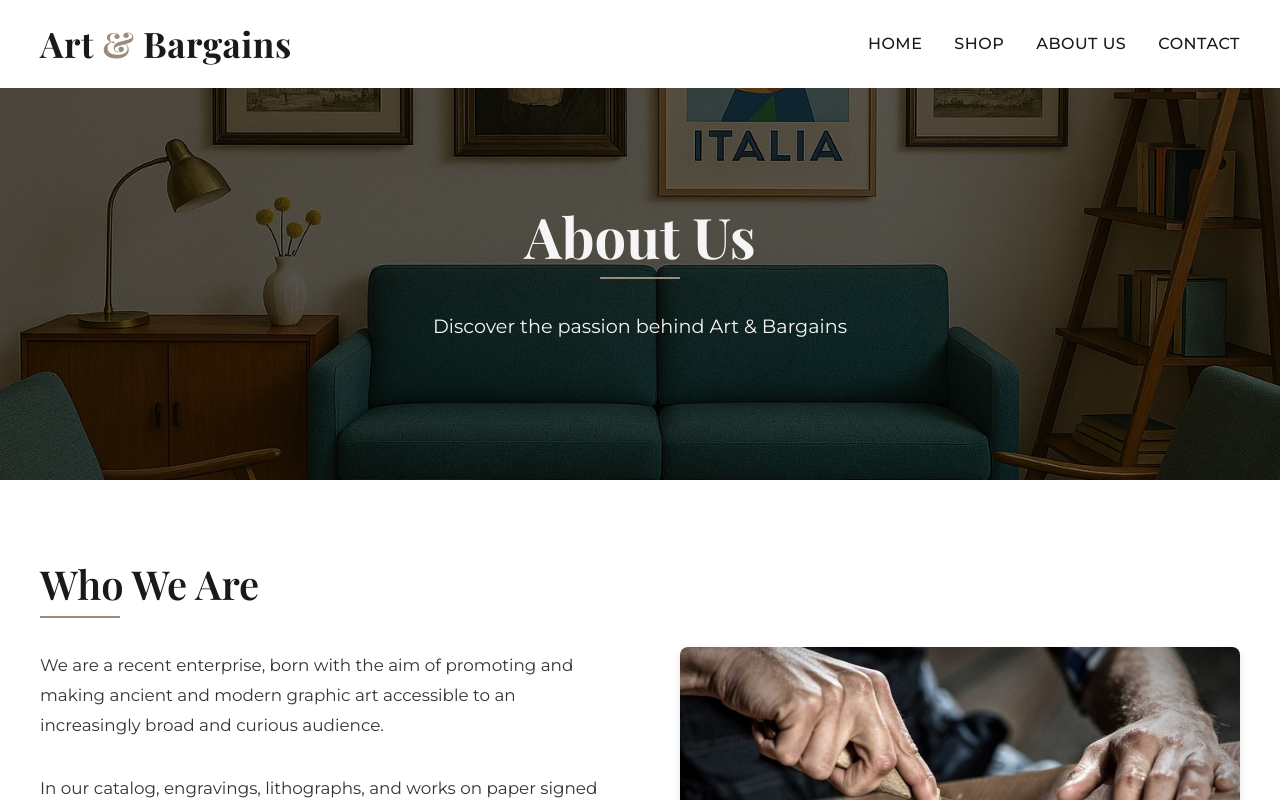
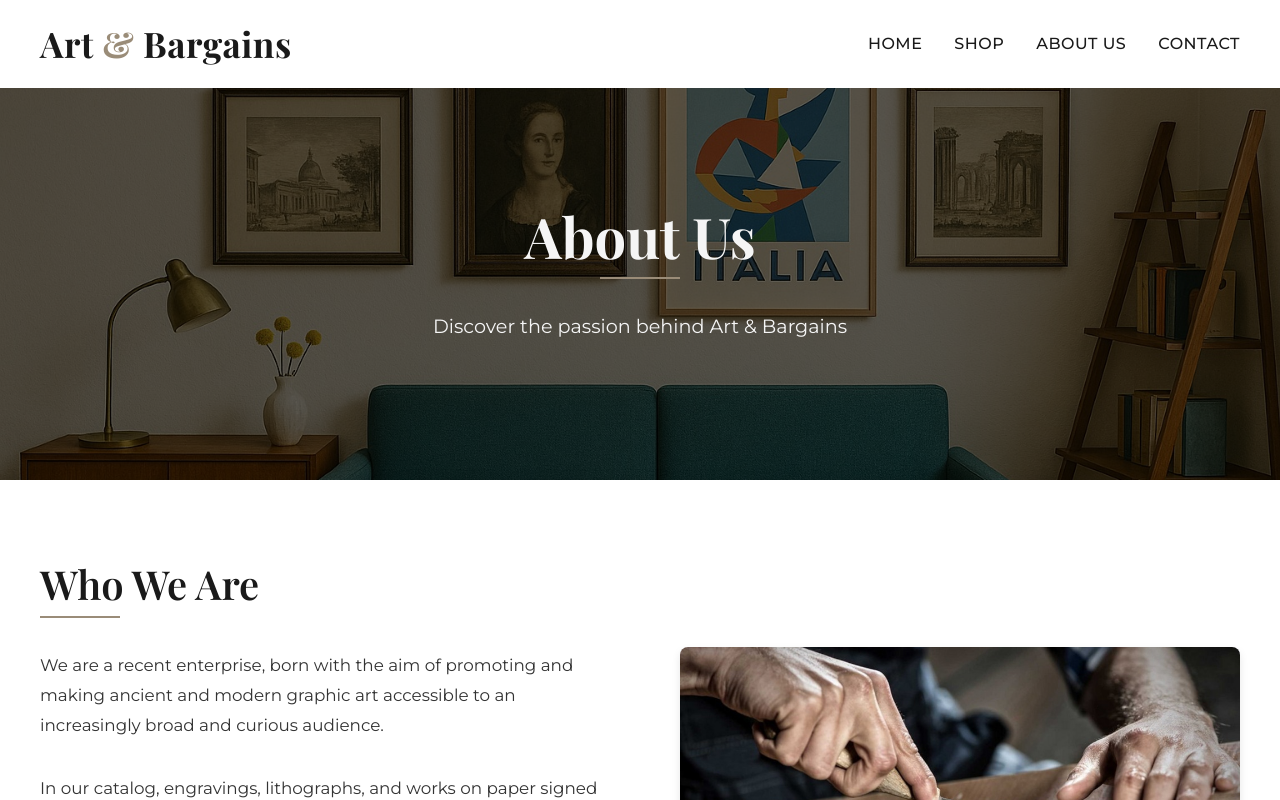
Before and after one commit to justcivah/artandbargains, a React (Vite) app in the folder frontend/: page /about in a window 1280 px wide. Shown: the top 800 px of the page. Built offline with nearby package versions, Linux system fonts and the light colour scheme; no server answers.

Commit message:
Fixed homepage recent items and footer

```diff
--- a/frontend/src/components/AboutUs.jsx
+++ b/frontend/src/components/AboutUs.jsx
@@ -3,8 +3,10 @@
 import '../styles/AboutUs.css';
 
 const AboutUs = () => {
+	const heroRef = useRef(null);
 	const storyRef = useRef(null);
 	const missionRef = useRef(null);
+	const [isHeroInView, setIsHeroInView] = useState(false);
 	const [isVisible, setIsVisible] = useState({
 		story: false,
 		mission: false
@@ -17,11 +19,31 @@
 		// Set page title
 		document.title = 'About Us - Art & Bargains';
 
-		const observerOptions = {
+		const heroObserverOptions = {
 			threshold: 0.1
 		};
 
-		const observerCallback = (entries, observer) => {
+		const heroObserverCallback = (entries) => {
+			entries.forEach(entry => {
+				if (entry.isIntersecting) {
+					setIsHeroInView(true);
+				} else {
+					setIsHeroInView(false);
+				}
+			});
+		};
+
+		const heroObserver = new IntersectionObserver(heroObserverCallback, heroObserverOptions);
+
+		if (heroRef.current) {
+			heroObserver.observe(heroRef.current);
+		}
+
+		const sectionObserverOptions = {
+			threshold: 0.1
+		};
+
+		const sectionObserverCallback = (entries) => {
 			entries.forEach(entry => {
 				if (entry.isIntersecting) {
 					const section = entry.target.getAttribute('data-section');
@@ -35,23 +57,25 @@
 			});
 		};
 
-		const observer = new IntersectionObserver(observerCallback, observerOptions);
+		const sectionObserver = new IntersectionObserver(sectionObserverCallback, sectionObserverOptions);
 
 		if (storyRef.current) {
-			observer.observe(storyRef.current);
+			sectionObserver.observe(storyRef.current);
 		}
 
 		if (missionRef.current) {
-			observer.observe(missionRef.current);
+			sectionObserver.observe(missionRef.current);
 		}
 
 		return () => {
+			if (heroRef.current) {
+				heroObserver.unobserve(heroRef.current);
+			}
 			if (storyRef.current) {
-				observer.unobserve(storyRef.current);
+				sectionObserver.unobserve(storyRef.current);
 			}
-
 			if (missionRef.current) {
-				observer.unobserve(missionRef.current);
+				sectionObserver.unobserve(missionRef.current);
 			}
 		};
 	}, []);
@@ -59,15 +83,22 @@
 	return (
 		<main className="about-page">
 			<div className="navbar-spacer"></div>
-			<section className="about-hero">
+
+			{/* Fixed background - only shown when about-hero is in viewport */}
+			<div className={`about-hero-background ${isHeroInView ? 'visible' : 'hidden'}`}>
 				<div className="about-hero-overlay"></div>
+			</div>
+
+			<section className="about-hero" ref={heroRef}>
 				<div className="about-hero-content">
 					<h1 className="about-title">About Us</h1>
-					<div className="title-underline"></div>
+					<div className="title-underline centered-underline"></div>
 					<p className="about-subtitle">Discover the passion behind Art & Bargains</p>
 				</div>
 			</section>
 
+			{/* White container for all content below the hero */}
+			<div className="about-content-container">
 				<section
 					className={`about-story ${isVisible.story ? 'visible' : ''}`}
 					ref={storyRef}
@@ -139,6 +170,7 @@
 						</div>
 					</div>
 				</section>
+			</div>
 		</main>
 	);
 };
--- a/frontend/src/styles/AboutUs.css
+++ b/frontend/src/styles/AboutUs.css
@@ -9,20 +9,27 @@
 	/* Should match navbar height */
 }
 
-/* Hero Section */
-.about-hero {
-	height: 50vh;
-	min-height: 400px;
-	position: relative;
-	display: flex;
-	align-items: center;
-	justify-content: center;
+/* Fixed Background Element */
+.about-hero-background {
+	position: fixed;
+	top: 0;
+	left: 0;
+	width: 100%;
+	height: 100vh;
 	background-image: url('/src/assets/about-hero-background.jpeg');
 	background-size: cover;
 	background-position: center;
-	text-align: center;
-	color: var(--light-color);
-	padding: var(--spacing-xl) var(--spacing-md);
+	z-index: 0;
+	transition: opacity 0.3s ease;
+}
+
+.about-hero-background.visible {
+	opacity: 1;
+}
+
+.about-hero-background.hidden {
+	opacity: 0;
+	visibility: hidden;
 }
 
 .about-hero-overlay {
@@ -32,7 +39,22 @@
 	width: 100%;
 	height: 100%;
 	background-color: rgba(0, 0, 0, 0.6);
+	z-index: -1;
+}
+
+/* Hero Section */
+.about-hero {
+	height: 50vh;
+	min-height: 400px;
+	position: relative;
+	display: flex;
+	align-items: center;
+	justify-content: center;
+	text-align: center;
+	color: var(--light-color);
+	padding: var(--spacing-xl) var(--spacing-md);
 	z-index: 1;
+	/* Ensure it's above the background */
 }
 
 .about-hero-content {
@@ -56,6 +78,14 @@
 	max-width: 600px;
 	margin-left: auto;
 	margin-right: auto;
+}
+
+/* White container for content below hero */
+.about-content-container {
+	background-color: #fff;
+	position: relative;
+	z-index: 2;
+	box-shadow: 0 -4px 10px rgba(0, 0, 0, 0.05);
 }
 
 /* Story Section */
--- a/frontend/src/styles/Footer.css
+++ b/frontend/src/styles/Footer.css
@@ -73,7 +73,8 @@
 .social-icon:hover {
 	background-color: var(--secondary-color);
 	transform: translateY(-3px);
-    color: var(--light-color); /* Ensure icon color stays visible on hover */
+	color: var(--light-color);
+	/* Ensure icon color stays visible on hover */
 }
 
 .social-icon svg {
@@ -104,6 +105,13 @@
 	display: flex;
 	flex-direction: column;
 	gap: 10px;
+	padding: 0;
+	margin: 0;
+	list-style: none;
+}
+
+.footer-links li {
+	width: 100%;
 }
 
 .footer-links li a {
@@ -141,6 +149,11 @@
 }
 
 @media (max-width: 768px) {
+	.footer {
+		padding-top: 0;
+		padding-bottom: 0;
+	}
+
 	.footer-container {
 		padding: 0 var(--spacing-sm);
 	}
@@ -148,15 +161,22 @@
 	.footer-links-column {
 		flex: 1 0 50%;
 		margin-bottom: var(--spacing-md);
+		text-align: center;
+		padding-right: 0;
 	}
 
 	.footer-brand {
 		text-align: center;
+		margin-top: var(--spacing-md);
 	}
 
 	.footer-description {
 		margin-left: auto;
 		margin-right: auto;
+	}
+
+	.footer-heading {
+		text-align: center;
 	}
 
 	.footer-heading::after {
@@ -168,12 +188,31 @@
 		justify-content: center;
 	}
 
-    .footer-links-column {
+	.footer-links {
+		align-items: center;
+	}
+
+	.footer-links li {
+		text-align: center;
+		width: 100%;
+	}
+
+	.footer-links li a {
+		width: auto;
+		display: inline-block;
 		text-align: center;
 	}
 
 	.footer-links li a:hover {
 		transform: none;
+	}
+
+	.footer-main {
+		padding-bottom: var(--spacing-md);
+	}
+
+	.footer-bottom {
+		padding: var(--spacing-sm) 0;
 	}
 }
 
--- a/frontend/src/styles/Hero.css
+++ b/frontend/src/styles/Hero.css
@@ -8,7 +8,7 @@
     background-image: url('/src/assets/home-hero-background.png');
     background-size: cover;
     background-position: center;
-    z-index: -2; /* Keep it behind everything */
+    z-index: -2;
     transition: opacity 0.3s ease;
 }
 
--- a/frontend/src/styles/RecentAdditions.css
+++ b/frontend/src/styles/RecentAdditions.css
@@ -70,6 +70,10 @@
 	z-index: 10;
 	position: absolute;
 	box-shadow: 0 2px 8px rgba(0, 0, 0, 0.1);
+    -webkit-user-select: none;
+    -moz-user-select: none;
+    -ms-user-select: none;
+    user-select: none;
 }
 
 .slider-button:hover {
@@ -90,13 +94,17 @@
 	right: -20px;
 }
 
-/* Mobile navigation controls (new) */
+/* Mobile navigation controls */
 .navigation-controls {
 	display: flex;
 	align-items: center;
 	justify-content: center;
 	margin-top: var(--spacing-md);
 	position: relative;
+    -webkit-user-select: none;
+    -moz-user-select: none;
+    -ms-user-select: none;
+    user-select: none;
 }
 
 /* Mobile button styles */
@@ -247,6 +255,10 @@
 	display: flex;
 	justify-content: center;
 	gap: 8px;
+    -webkit-user-select: none;
+    -moz-user-select: none;
+    -ms-user-select: none;
+    user-select: none;
 }
 
 .indicator {
@@ -259,6 +271,10 @@
 	padding: 0;
 	cursor: pointer;
 	transition: all 0.3s ease;
+    -webkit-user-select: none;
+    -moz-user-select: none;
+    -ms-user-select: none;
+    user-select: none;
 }
 
 .indicator.active {
@@ -316,11 +332,11 @@
 	}
 
 	.slider-button.prev {
-		margin-left: 25px;
+		margin-left: 20px;
 	}
 
 	.slider-button.next {
-		margin-right: 25px;
+		margin-right: 20px;
 	}
 
 	.section-title {
```
Also changed, not shown: frontend/src/components/Footer.jsx (+3 -3 lines). Lines whose indentation alone changed are shown as unchanged.
